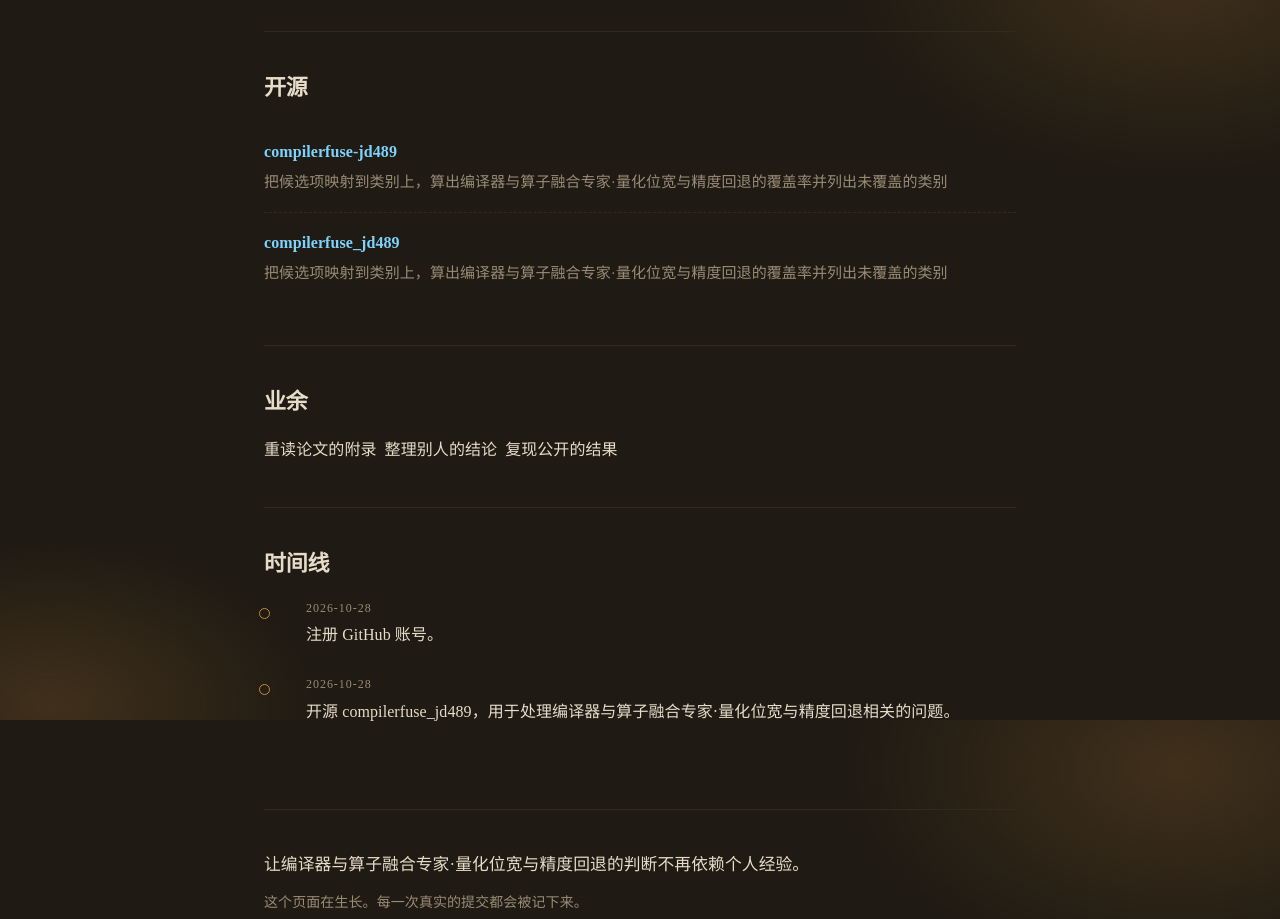
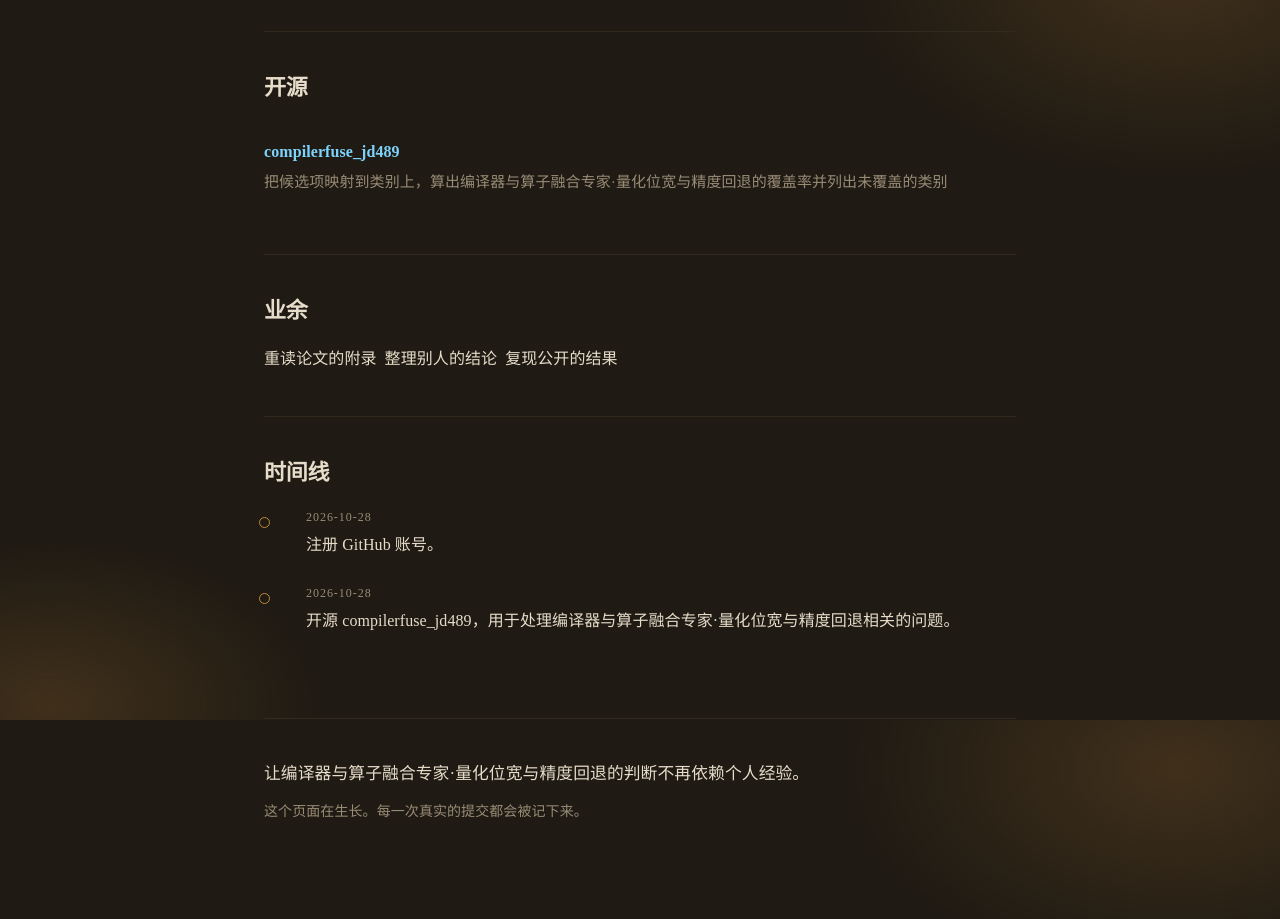
Before and after one commit to fotojagina/fotojagina.github.io, a plain HTML site: page index.html in a window 1280 px wide. Shown: the part 880-1799 px from the top of the page. Drawn offline with Linux system fonts and the light colour scheme.

Commit message:
fix: 更新个人站点

```diff
--- a/index.html
+++ b/index.html
@@ -102,9 +102,6 @@
 <section id="work">
   <h2>开源</h2>
   <ul class="repos">
-    <li><div class="name"><a href="https://github.com/fotojagina/compilerfuse-jd489" rel="noopener">compilerfuse-jd489</a></div>
-      <div class="desc">把候选项映射到类别上，算出编译器与算子融合专家·量化位宽与精度回退的覆盖率并列出未覆盖的类别</div>
-    </li>
     <li><div class="name"><a href="https://github.com/fotojagina/compilerfuse_jd489" rel="noopener">compilerfuse_jd489</a></div>
       <div class="desc">把候选项映射到类别上，算出编译器与算子融合专家·量化位宽与精度回退的覆盖率并列出未覆盖的类别</div>
     </li>
```
